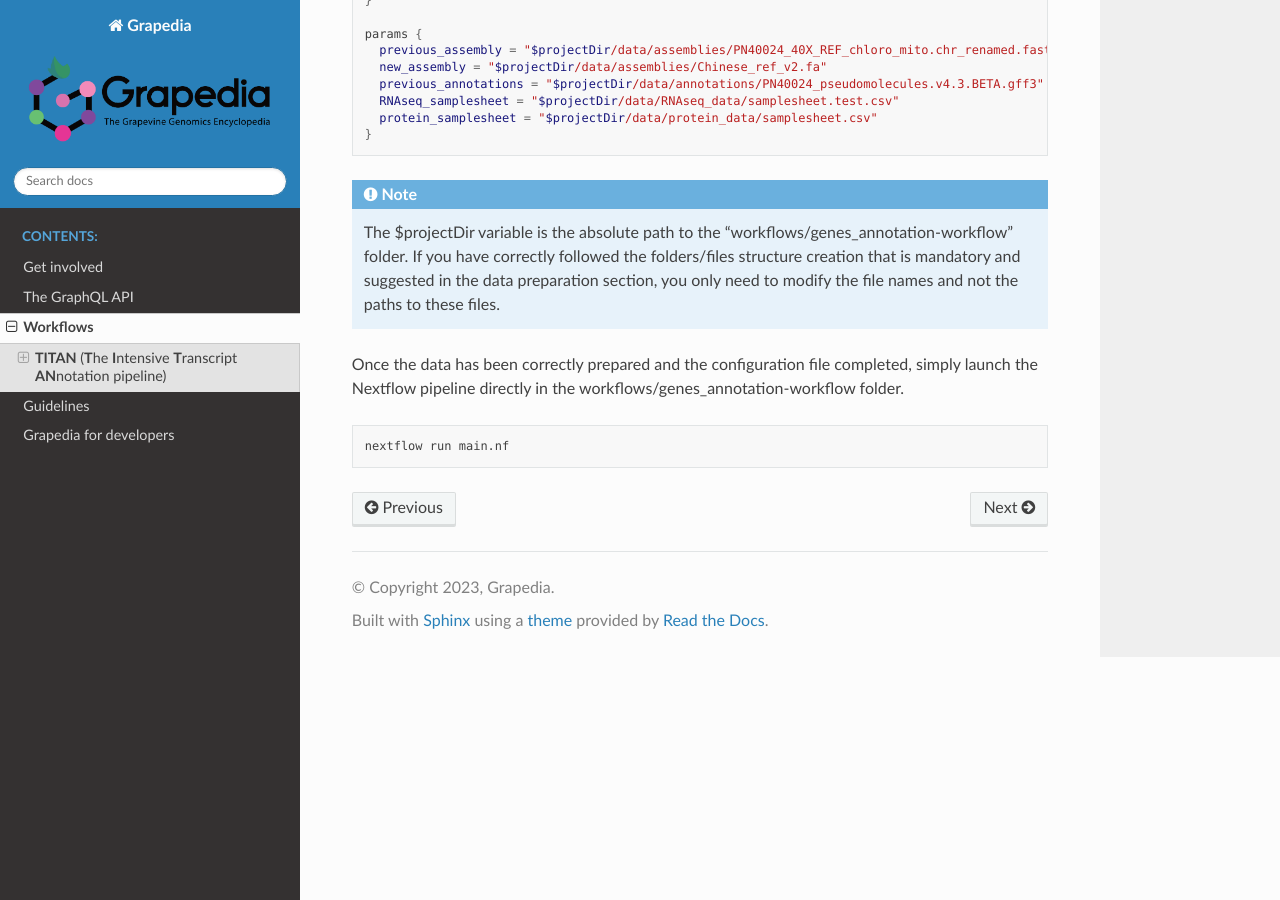
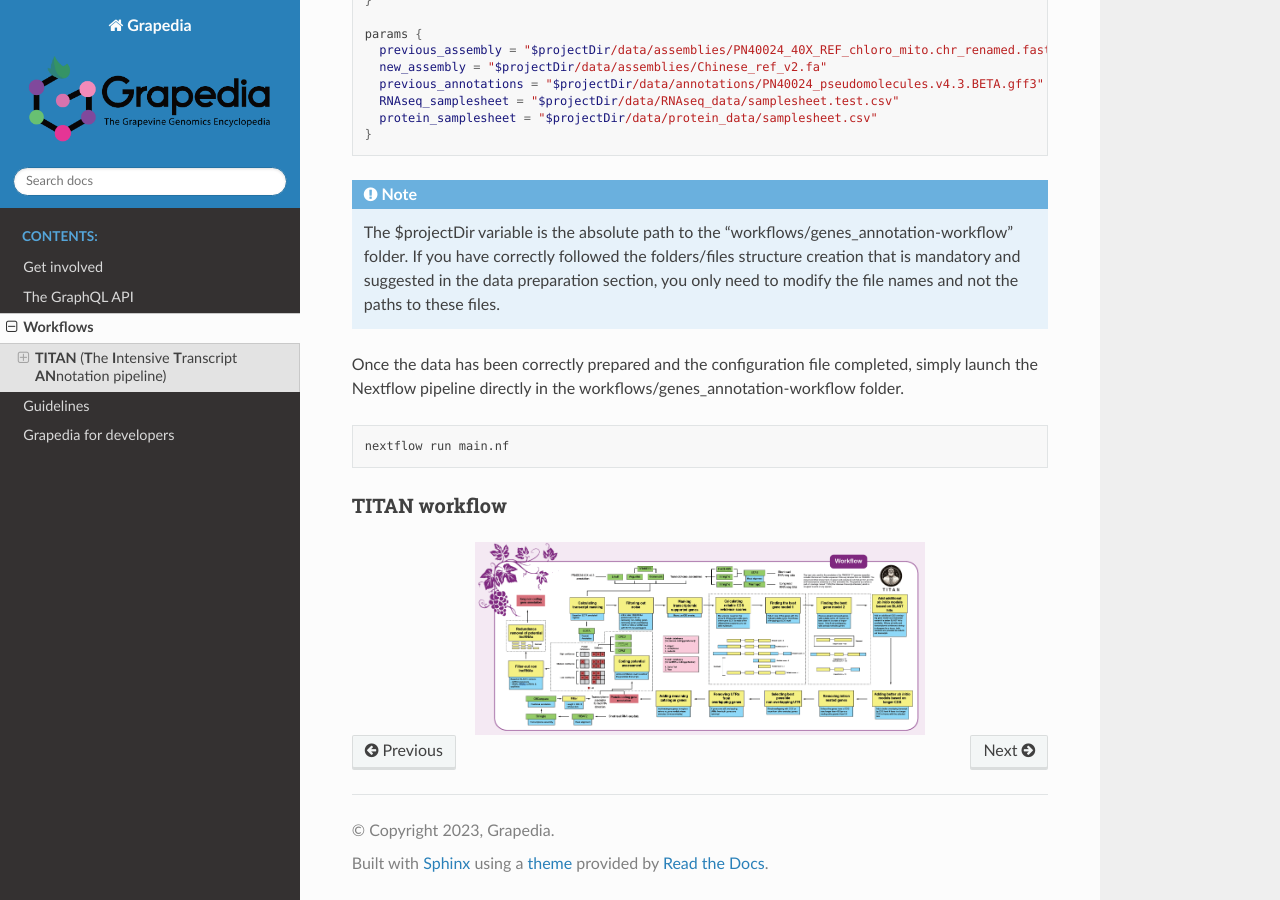
Before and after one commit to Grapedia/grapedia, a Sphinx documentation site: the page built from docs/workflows.rst, in a window 1280 px wide and 900 px high, scrolled down 3028 px. Built offline with Sphinx 7.4.7 and the Read the Docs theme 2.0.0, drawn with Linux system fonts in a browser that asks for light colours.

Commit message:
Update workflows.rst

```diff
--- a/docs/workflows.rst
+++ b/docs/workflows.rst
@@ -127,3 +127,10 @@ Once the data has been correctly prepared and the configuration file completed,
 .. code-block:: bash
 
   nextflow run main.nf
+
+TITAN workflow
+^^^^^^^^^^^^^^^^^^^
+
+.. image:: _static/workflow_titan.png
+  :width: 450
+  :align: center
```
